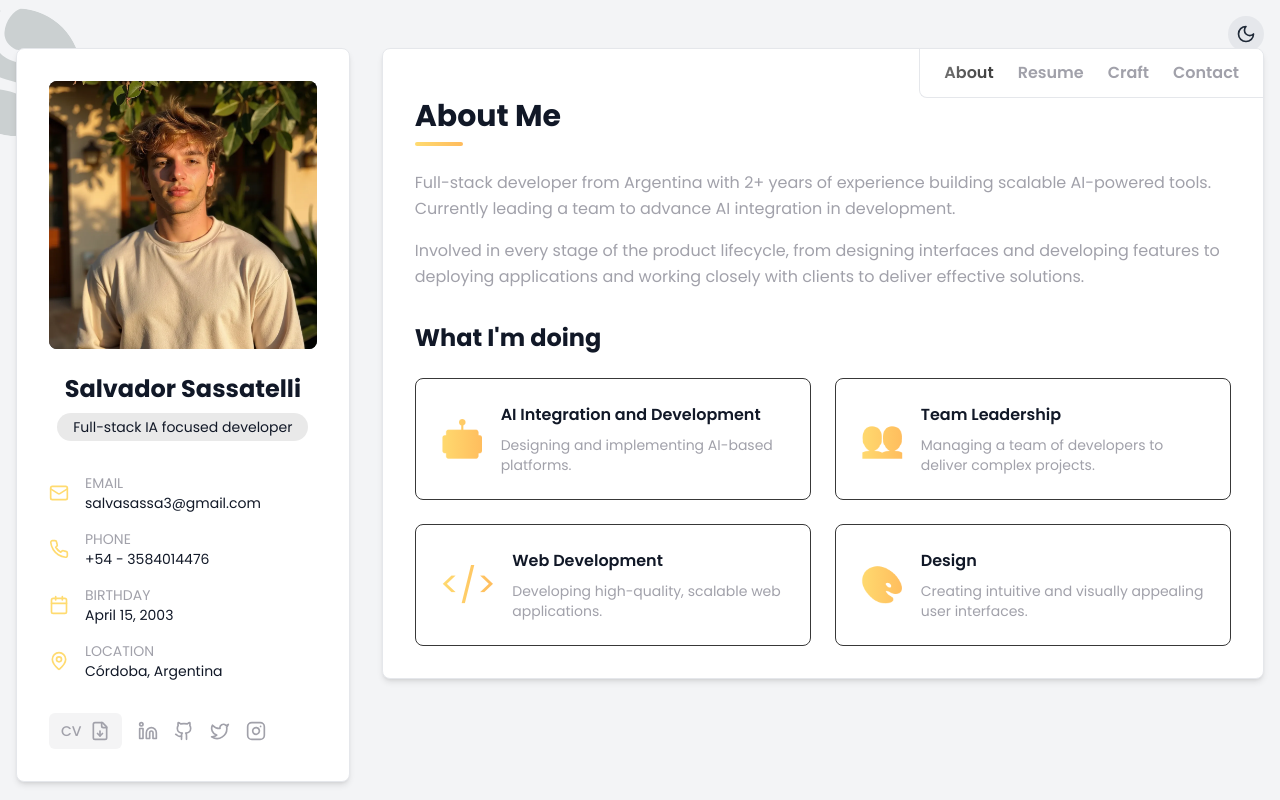
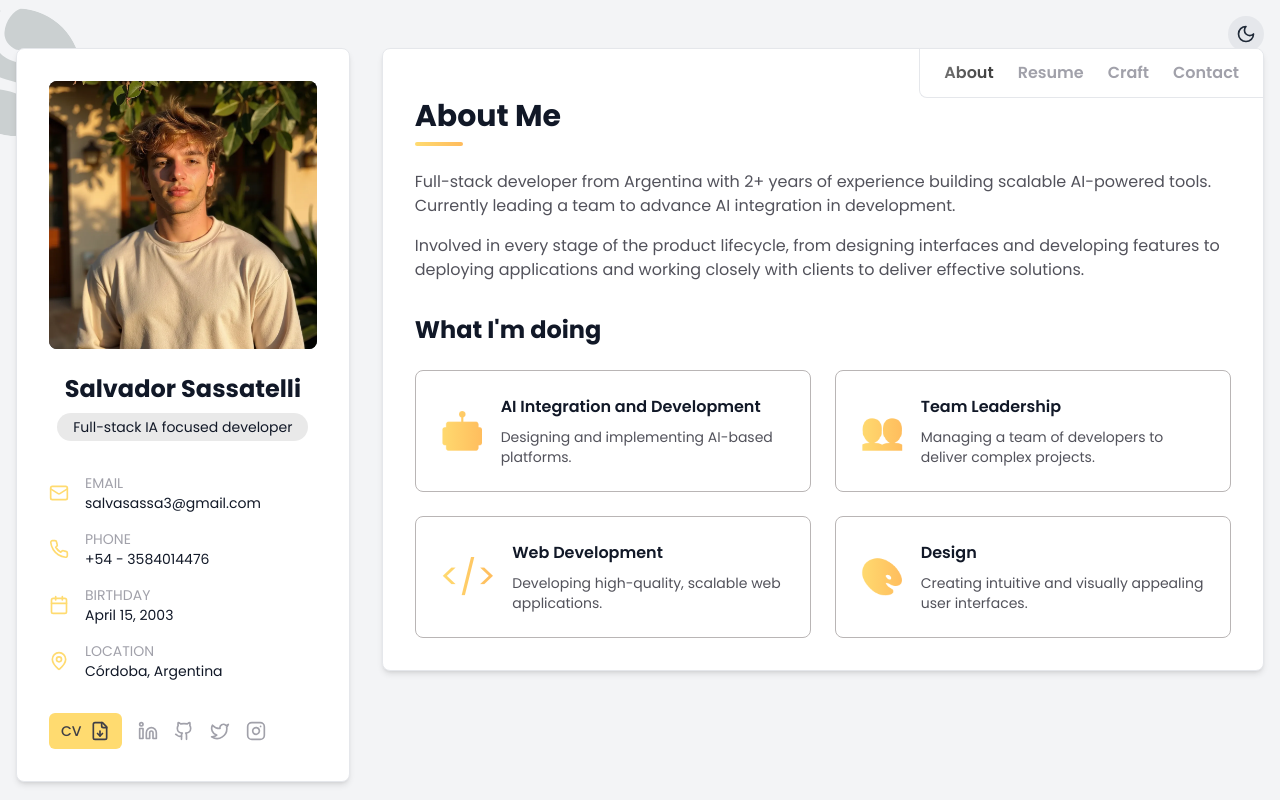
Before and after one commit to salva-sassa/portfolio, a Next.js app: page / in a window 1280 px wide. Built offline with nearby package versions, Linux system fonts and the light colour scheme.

Commit message:
update 15/12

```diff
--- a/src/app/(main)/contact/page.tsx
+++ b/src/app/(main)/contact/page.tsx
@@ -43,7 +43,7 @@ export default function ContactPage() {
   return (
     <div className="space-y-8 p-8 md:pt-0">
       <div>
-        <h2 className="text-3xl font-bold mb-2">Contact</h2>
+        <h2 className="text-xl lg:text-3xl font-bold mb-2">Contact</h2>
         <div className="w-12 h-1 rounded mb-6" style={{ background: 'linear-gradient(90deg, #ffdb70, #ffbb5c)' }} />
       </div>
 
@@ -70,7 +70,7 @@ export default function ContactPage() {
                 type="text"
                 name="name"
                 placeholder="Full name"
-                className="w-full px-4 py-1.5 rounded-lg bg-white dark:bg-[#121212] border border-[#b0b0b0] dark:border-[#383838] focus:border-[#3C3C3C] dark:focus:border-[#ffdb70] focus:outline-none transition-colors"
+                className="w-full text-sm lg:text-base px-4 py-1.5 rounded-lg bg-white dark:bg-[#121212] border border-[#b0b0b0] dark:border-[#383838] focus:border-[#3C3C3C] dark:focus:border-[#ffdb70] focus:outline-none transition-colors"
                 value={formData.name}
                 onChange={(e) => setFormData({ ...formData, name: e.target.value })}
                 required
@@ -81,7 +81,7 @@ export default function ContactPage() {
                 type="email"
                 name="email"
                 placeholder="Email address"
-                className="w-full px-4 py-1.5 rounded-lg bg-white dark:bg-[#121212] border border-[#b0b0b0] dark:border-[#383838] focus:border-[#3C3C3C] dark:focus:border-[#ffdb70] focus:outline-none transition-colors"
+                className="w-full text-sm lg:text-base px-4 py-1.5 rounded-lg bg-white dark:bg-[#121212] border border-[#b0b0b0] dark:border-[#383838] focus:border-[#3C3C3C] dark:focus:border-[#ffdb70] focus:outline-none transition-colors"
                 value={formData.email}
                 onChange={(e) => setFormData({ ...formData, email: e.target.value })}
                 required
@@ -93,7 +93,7 @@ export default function ContactPage() {
               name="message"
               placeholder="Your Message"
               rows={3}
-              className="w-full px-4 py-1.5 rounded-lg bg-white dark:bg-[#121212] border border-[#b0b0b0] dark:border-[#383838] focus:border-[#3C3C3C] dark:focus:border-[#ffdb70] focus:outline-none transition-colors resize-none"
+              className="w-full px-4 py-1.5 text-sm lg:text-base rounded-lg bg-white dark:bg-[#121212] border border-[#b0b0b0] dark:border-[#383838] focus:border-[#3C3C3C] dark:focus:border-[#ffdb70] focus:outline-none transition-colors resize-none"
               value={formData.message}
               onChange={(e) => setFormData({ ...formData, message: e.target.value })}
               required
--- a/src/app/(main)/craft/page.tsx
+++ b/src/app/(main)/craft/page.tsx
@@ -16,7 +16,7 @@ export default function PortfolioPage() {
   return (
     <div className="space-y-8 p-4 md:p-8 md:pt-0">
       <div>
-        <h2 className="text-3xl font-bold mb-2">Projects</h2>
+        <h2 className="text-xl lg:text-3xl font-bold mb-2">Projects</h2>
         <div className="w-12 h-1 rounded mb-6" style={{ background: 'linear-gradient(90deg, #ffdb70, #ffbb5c)' }} />
       </div>
 
--- a/src/app/(main)/page.tsx
+++ b/src/app/(main)/page.tsx
@@ -2,55 +2,55 @@ export default function Home() {
   return (
     <div className="space-y-8 p-4 md:p-8 md:pt-0">
       <div>
-        <h2 className="text-3xl font-bold mb-2">About Me</h2>
+        <h2 className="text-2xl lg:text-3xl font-bold mb-2">About Me</h2>
         <div className="w-12 h-1 rounded mb-6" style={{ background: 'linear-gradient(90deg, #ffdb70, #ffbb5c)' }} />
-        <p className="text-zinc-400 leading-relaxed">
+        <p className="text-sm lg:text-base dark:text-zinc-400 text-zinc-600 leading-relaxed">
           Full-stack developer from Argentina with 2+ years of experience building scalable AI-powered tools. Currently leading a team to advance AI integration in development.
         </p>
-        <p className="text-zinc-400 leading-relaxed mt-4">
+        <p className="text-sm lg:text-base dark:text-zinc-400 text-zinc-600 leading-relaxed mt-4">
            Involved in every stage of the product lifecycle, from designing interfaces and developing features to deploying applications and working closely with clients to deliver effective solutions.
         </p>
       </div>
 
       <div>
-        <h2 className="text-2xl font-bold mb-6">What I&apos;m doing</h2>
+        <h2 className="text-xl lg:text-2xl font-bold mb-6">What I&apos;m doing</h2>
         <div className="grid lg:grid-cols-2 gap-6">
-          <div className="dark:bg-[#121212] p-6 rounded-lg border border-[#383838]">
+          <div className="dark:bg-[#121212] p-6 rounded-lg border dark:border-[#383838] border-[#b9b5b5]">
             <div className="flex items-center gap-4">
               <div className="text-4xl bg-gradient-to-r from-[#ffdb70] to-[#ffbb5c] bg-clip-text text-transparent">🤖</div>
               <div>
                 <h3 className="font-semibold mb-2">AI Integration and Development</h3>
-                <p className="text-sm text-zinc-400">Designing and implementing AI-based platforms.</p>
+                <p className="text-xs lg:text-sm dark:text-zinc-400 text-zinc-600">Designing and implementing AI-based platforms.</p>
               </div>
             </div>
           </div>
 
-          <div className="dark:bg-[#121212] p-6 rounded-lg border border-[#383838]">
+          <div className="dark:bg-[#121212] p-6 rounded-lg border dark:border-[#383838] border-[#b9b5b5]">
             <div className="flex items-center gap-4">
               <div className="text-4xl bg-gradient-to-r from-[#ffdb70] to-[#ffbb5c] bg-clip-text text-transparent">👥</div>
               <div>
                 <h3 className="font-semibold mb-2">Team Leadership</h3>
-                <p className="text-sm text-zinc-400">Managing a team of developers to deliver complex projects.</p>
+                <p className="text-xs lg:text-sm dark:text-zinc-400 text-zinc-600">Managing a team of developers to deliver complex projects.</p>
               </div>
             </div>
           </div>
 
-          <div className="dark:bg-[#121212] p-6 rounded-lg border border-[#383838]">
+          <div className="dark:bg-[#121212] p-6 rounded-lg border dark:border-[#383838] border-[#b9b5b5]">
             <div className="flex items-center gap-4">
               <div className="text-4xl bg-gradient-to-r from-[#ffdb70] to-[#ffbb5c] bg-clip-text text-transparent">{'</>'}</div>
               <div>
                 <h3 className="font-semibold mb-2">Web Development</h3>
-                <p className="text-sm text-zinc-400">Developing high-quality, scalable web applications.</p>
+                <p className="text-xs lg:text-sm dark:text-zinc-400 text-zinc-600">Developing high-quality, scalable web applications.</p>
               </div>
             </div>
           </div>
 
-          <div className="dark:bg-[#121212] p-6 rounded-lg border border-[#383838]">
+          <div className="dark:bg-[#121212] p-6 rounded-lg border dark:border-[#383838] border-[#b9b5b5]">
             <div className="flex items-center gap-4">
               <div className="text-4xl bg-gradient-to-r from-[#ffdb70] to-[#ffbb5c] bg-clip-text text-transparent">🎨</div>
               <div>
                 <h3 className="font-semibold mb-2">Design</h3>
-                <p className="text-sm text-zinc-400">Creating intuitive and visually appealing user interfaces.</p>
+                <p className="text-xs lg:text-sm dark:text-zinc-400 text-zinc-600">Creating intuitive and visually appealing user interfaces.</p>
               </div>
             </div>
           </div>
--- a/src/app/(main)/resume/page.tsx
+++ b/src/app/(main)/resume/page.tsx
@@ -64,7 +64,7 @@ export default function ResumePage() {
   return (
     <div className="space-y-8 p-4 md:p-8 md:pt-0">
       <div>
-        <h2 className="text-3xl font-bold mb-2">Resume</h2>
+        <h2 className="textxl lg:text-3xl font-bold mb-2">Resume</h2>
         <div className="w-12 h-1 rounded mb-6" style={{ background: 'linear-gradient(90deg, #ffdb70, #ffbb5c)' }} />
       </div>
 
@@ -79,7 +79,7 @@ function Section({ title, icon: Icon, items }: SectionProps) {
     <div className="space-y-6 px-2">
       <div className="flex items-center gap-2">
         <Icon className="w-6 h-6" style={{ color: '#ffdb70' }} />
-        <h3 className="text-2xl font-bold">{title}</h3>
+        <h3 className="text-lg lg:text-2xl font-bold">{title}</h3>
       </div>
       <div className="space-y-8">
         {items.map((item, index) => (
@@ -92,14 +92,14 @@ function Section({ title, icon: Icon, items }: SectionProps) {
 
 function TimelineItem({ title, company, date, responsibilities = [] }: TimelineItemProps) {
   return (
-    <div className="relative pl-8 border-l border-[#383838]">
+    <div className="relative pl-4 lg:pl-8 border-l dark:border-[#383838]">
       <div className="absolute w-3 h-3 bg-[#ffdb70] rounded-full -left-[6.5px] top-2" />
       <div className="space-y-2">
-        <h4 className="text-lg font-semibold">{title}</h4>
-        <div className="text-[#ffdb70]">{company}</div>
-        <div className="text-zinc-400">{date}</div>
+        <h4 className="text-base lg:text-lg font-semibold">{title}</h4>
+        <div className="text-sm lg:text-base dark:text-[#ffdb70] text-zinc-900">{company}</div>
+        <div className="text-sm lg:text-base dark:text-zinc-400 text-zinc-600">{date}</div>
         {responsibilities.length > 0 && (
-          <ul className="list-disc list-inside space-y-2 text-zinc-400">
+          <ul className="text-sm lg:text-base md:list-disc space-y-2 dark:text-zinc-400 text-zinc-600">
             {responsibilities.map((item, index) => (
               <li key={index}>{item}</li>
             ))}
--- a/src/app/components/ProfileCard.tsx
+++ b/src/app/components/ProfileCard.tsx
@@ -78,10 +78,10 @@ export default function ProfileCard() {
 
         <div className="flex items-center w-full gap-4 mt-8">
         <Link
-          href="/resume.pdf"
+          href="/Salvador_Sassatelli_CV.pdf"
           target="_blank"
           rel="noopener noreferrer"
-          className="flex items-center gap-2 px-3 py-2 text-sm font-medium text-zinc-400 bg-zinc-100 rounded-md hover:bg-[#ffdb70] hover:text-zinc-700 dark:text-zinc-400 dark:bg-zinc-800 dark:hover:bg-[#ffdb70] dark:hover:text-zinc-900 transition-all"
+          className="flex items-center gap-2 px-3 py-2 text-sm font-medium bg-[#ffdb70] text-zinc-700 hover:bg-[#face49] rounded-md  dark:bg-[#ffdb70] dark:hover:bg-[#e6c34f] dark:text-zinc-900 transition-all"
           aria-label="Download CV"
         >
           <span>CV</span>
```
Also changed, not shown: src/app/(main)/craft/[project]/page.tsx (+19 -19 lines), 1 other file (tests, documents, lock files or other folders).
